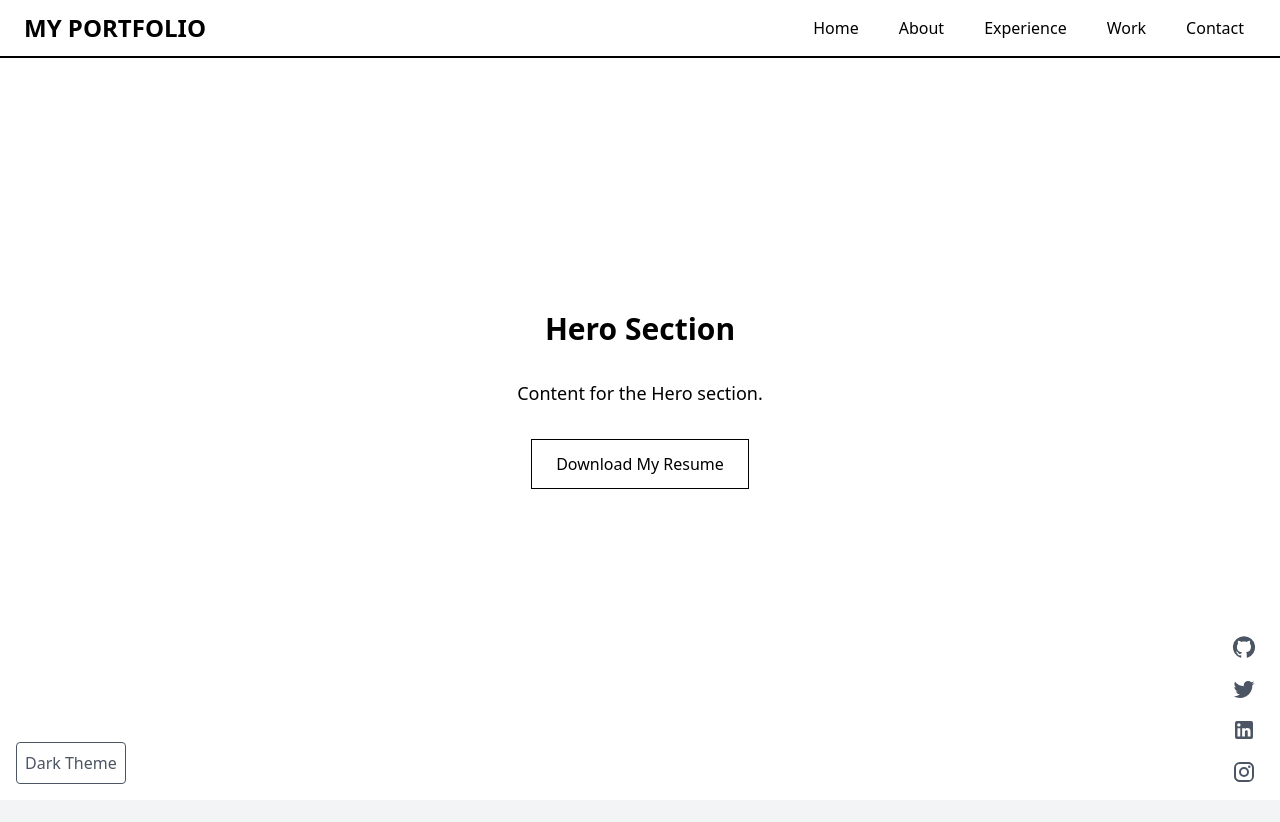
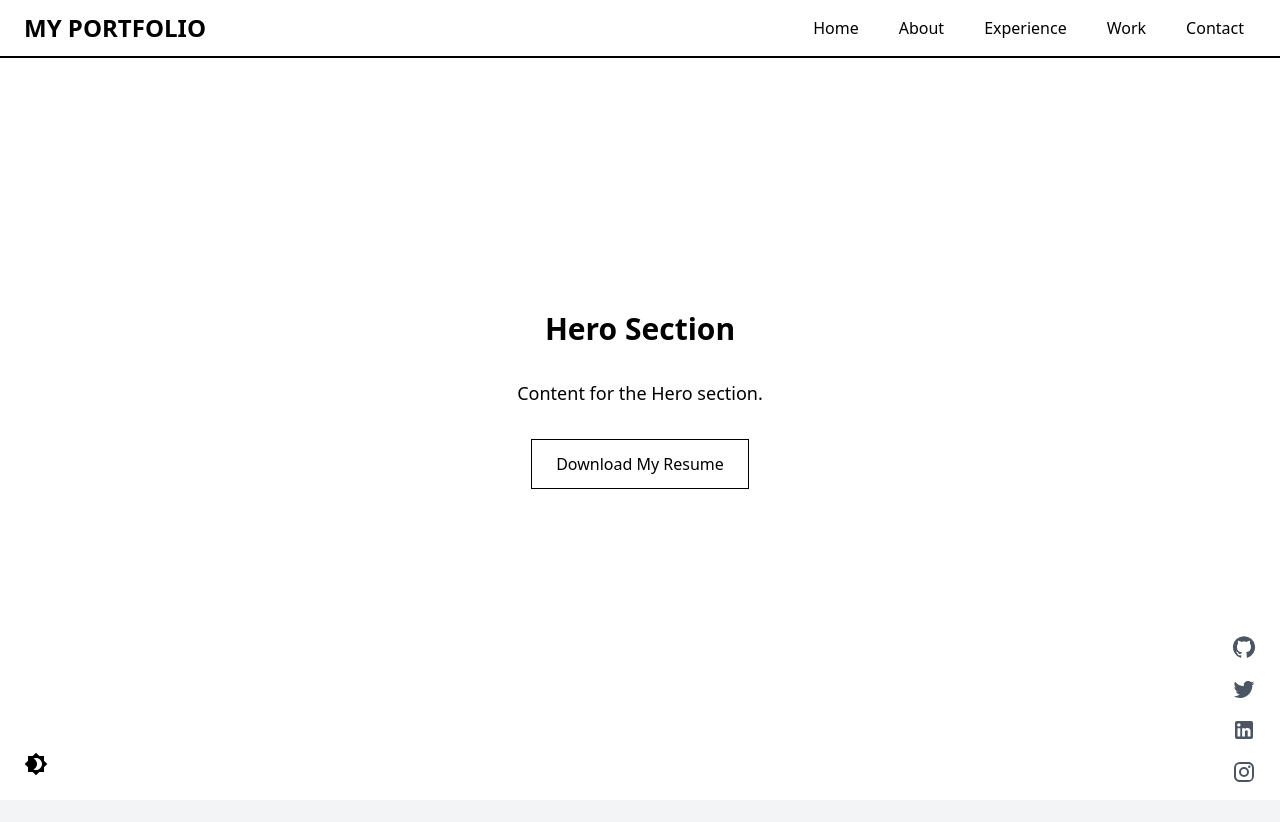
Before and after one commit to LunnS2/Portfolio-Website, a React (Vite) app: page / in a window 1280 px wide. Shown: the top 822 px of the page. Built offline with nearby package versions, Linux system fonts and the light colour scheme.

Commit message:
Update theme-toggle.jsx UI

```diff
--- a/src/components/theme-toggle.jsx
+++ b/src/components/theme-toggle.jsx
@@ -1,30 +1,38 @@
 import React, { useEffect, useState } from "react";
+import { Brightness4, Brightness7 } from "@mui/icons-material";
 
 function ThemeToggle() {
-
   const [isDark, setIsDark] = useState(() => {
     const savedTheme = localStorage.getItem("theme");
-      return savedTheme === "dark";
+    return savedTheme === "dark";
   });
 
   useEffect(() => {
-
-    document.documentElement.classList.toggle("dark",isDark);
-      localStorage.setItem("theme", isDark ? "dark" : "light");
+    document.documentElement.classList.toggle("dark", isDark);
+    localStorage.setItem("theme", isDark ? "dark" : "light");
   }, [isDark]);
 
   function toggleTheme() {
-    setIsDark(prevIsDark => !prevIsDark);
-  };
+    setIsDark((prevIsDark) => !prevIsDark);
+  }
 
   return (
     <div className="p-2 lg:p-4 px-2 lg:px-4 fixed bottom-0 left-0">
-      <button onClick={toggleTheme}
-      className="p-2 border border-gray-600 hover:border-gray-800 rounded text-gray-600 hover:text-gray-800 transition-colors duration-300">
-        {isDark? "Light Theme" : "Dark Theme"}
+      <button
+        onClick={toggleTheme}
+        className={`p-2 rounded-full transition-colors duration-300
+          ${isDark ? "bg-black text-white" : "bg-white text-black"}`}
+      >
+        <span>
+          {isDark ? (
+            <Brightness7 className="h-6 w-6" />
+          ) : (
+            <Brightness4 className="h-6 w-6" />
+          )}
+        </span>
       </button>
     </div>
   );
-};
+}
 
 export default ThemeToggle;
```
